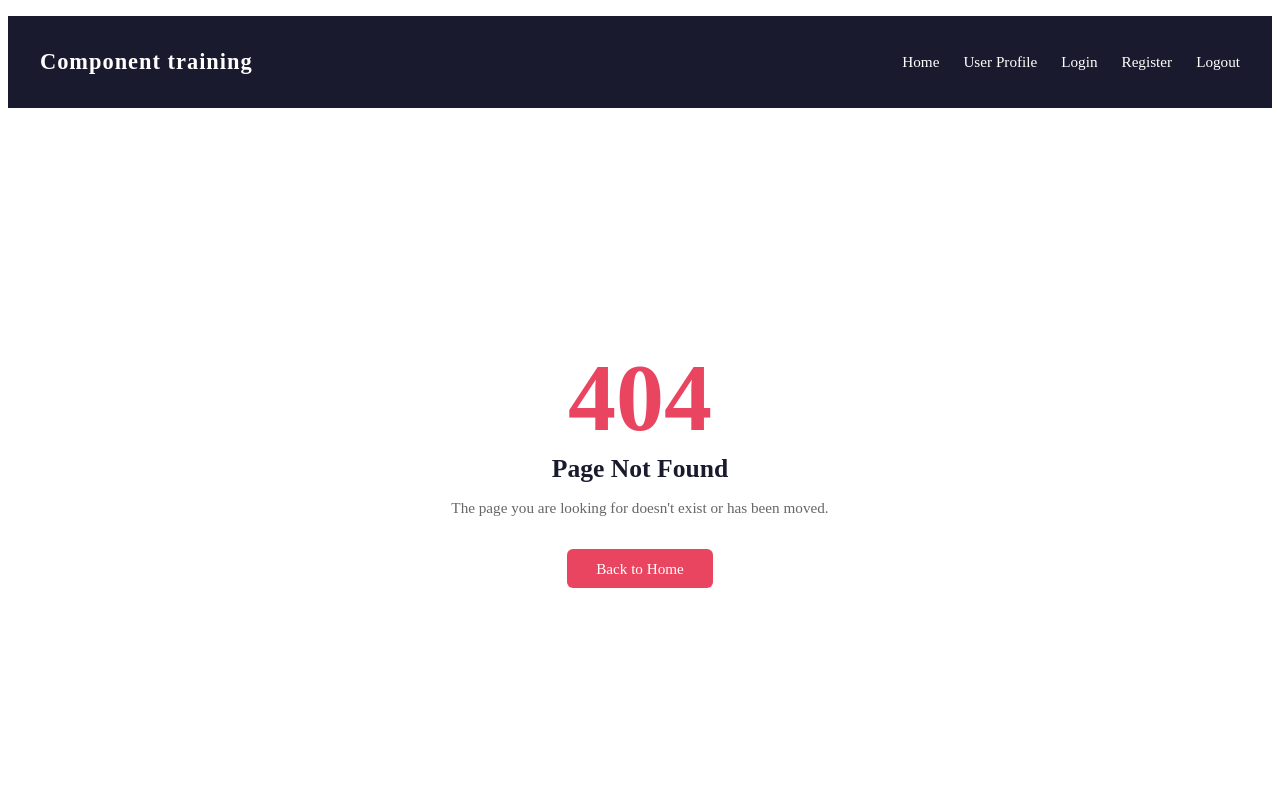
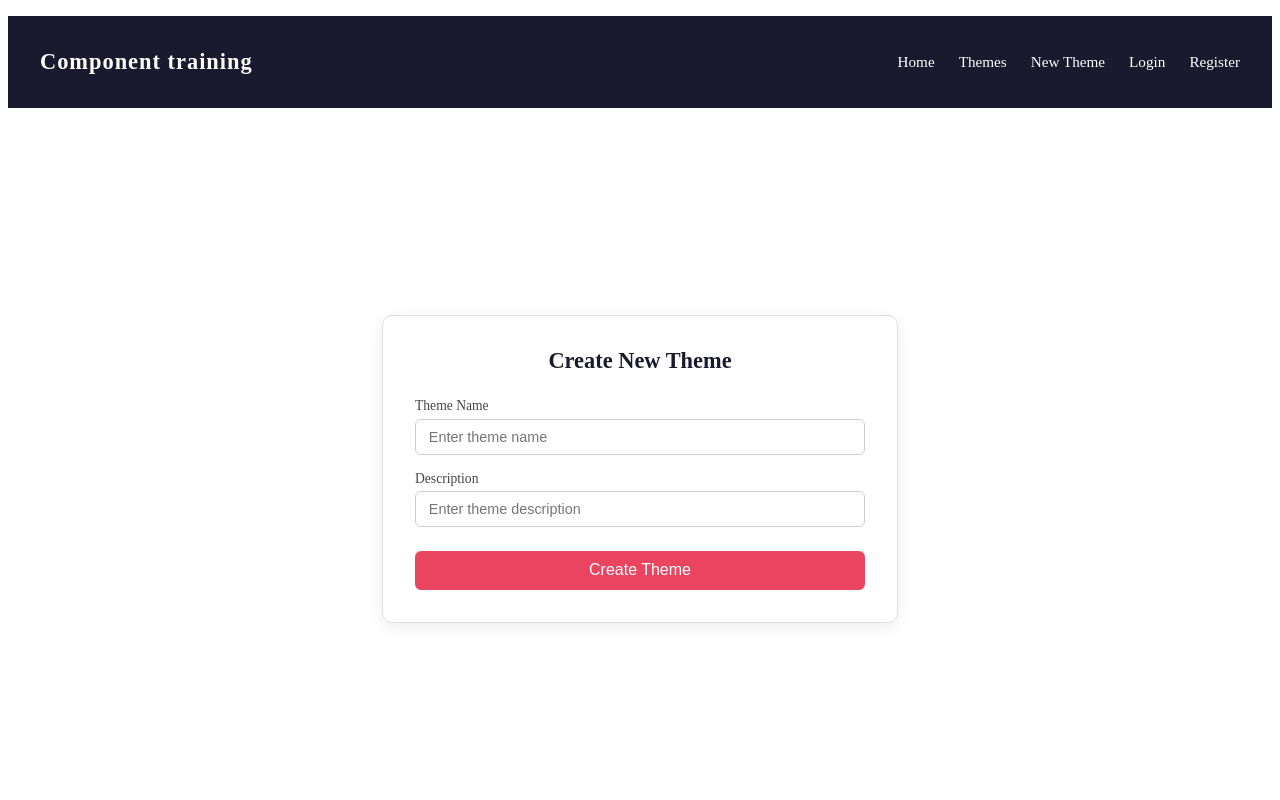
Before and after one commit to SvetlinGG/Angular-Components-exercise, an Angular app in the folder components-training/: page /add-theme in a window 1280 px wide. Before the commit this address had no page. Shown: the top 800 px of the page. Built offline with nearby package versions, Linux system fonts and the light colour scheme.

Commit message:
routing to add-theme

```diff
--- a/components-training/src/app/app.component.ts
+++ b/components-training/src/app/app.component.ts
@@ -2,11 +2,12 @@ import { Component } from '@angular/core';
 import { RouterOutlet } from '@angular/router';
 import { HeaderComponent } from './core/header/header.component';
 import { FooterComponent } from './core/footer/footer.component';
+import { MainComponent } from './main/main.component';
 
 @Component({
   selector: 'app-root',
   standalone: true,
-  imports: [RouterOutlet, HeaderComponent, FooterComponent],
+  imports: [RouterOutlet, HeaderComponent, FooterComponent, MainComponent],
   templateUrl: './app.component.html',
   styleUrl: './app.component.css'
 })
--- a/components-training/src/app/core/header/header.component.html
+++ b/components-training/src/app/core/header/header.component.html
@@ -2,9 +2,19 @@
   <div class="logo">Component training</div>
   <nav class="nav">
     <a routerLink="/home">Home</a>
-    <a routerLink="/profile">User Profile</a>
-    <a routerLink="/login">Login</a>
+    <a routerLink="/themes">Themes</a>
+    <a routerLink="/add-theme">New Theme</a>
+    @if (isLogged) {
+      <a routerLink="/profile">{{firstName}} Profile</a>
+      <a (click)="logout()">Logout</a>
+    }@else {
+      <a routerLink="/login">Login</a>
     <a routerLink="/register">Register</a>
-    <a routerLink="/home">Logout</a>
+    }
+
+
+
+
+
   </nav>
 </header>
--- a/components-training/src/app/core/header/header.component.ts
+++ b/components-training/src/app/core/header/header.component.ts
@@ -1,5 +1,6 @@
 import { Component } from '@angular/core';
-import { RouterLink } from '@angular/router';
+import { Router, RouterLink } from '@angular/router';
+import { UserService } from '../../user/user.service';
 
 @Component({
   selector: 'app-header',
@@ -10,4 +11,19 @@ import { RouterLink } from '@angular/router';
 })
 export class HeaderComponent {
 
+  get isLogged(): boolean{
+    return this.userService.isLogged
+  }
+
+  get firstName(): string{
+    return this.userService.user?.firstName || '';
+  }
+
+  constructor(private userService: UserService, private router: Router){}
+
+  logout(){
+    this.userService.logout();
+    this.router.navigate(['/home'])
+  }
+
 }
--- a/components-training/src/app/theme/add-theme/add-theme.component.html
+++ b/components-training/src/app/theme/add-theme/add-theme.component.html
@@ -4,14 +4,14 @@
 
     <div class="form-group">
       <label for="themeName">Theme Name</label>
-      <input id="themeName" type="text" placeholder="Enter theme name" />
+      <input id="themeName" type="text" placeholder="Enter theme name" #inputThemeName/>
     </div>
 
     <div class="form-group">
       <label for="description">Description</label>
-      <textarea id="description" rows="4" placeholder="Enter theme description"></textarea>
+      <input id="description" rows="4" placeholder="Enter theme description" #inputPostText/>
     </div>
 
-    <button type="submit" class="btn-add">Create Theme</button>
+    <button (click)="addTheme($event, inputThemeName.value, inputPostText.value)" type="submit" class="btn-add">Create Theme</button>
   </form>
 </div>
--- a/components-training/src/app/theme/add-theme/add-theme.component.ts
+++ b/components-training/src/app/theme/add-theme/add-theme.component.ts
@@ -1,13 +1,26 @@
 import { Component } from '@angular/core';
+import { ApiService } from '../../api.service';
 import { RouterLink } from '@angular/router';
+
 
 @Component({
   selector: 'app-add-theme',
   standalone: true,
-  imports: [RouterLink],
+  imports: [],
   templateUrl: './add-theme.component.html',
   styleUrl: './add-theme.component.css'
 })
 export class AddThemeComponent {
 
+  constructor(private apiService: ApiService){}
+
+  addTheme(event: Event, themeName: string, postText: string){
+    event.preventDefault();
+
+    this.apiService.createTheme(themeName, postText).subscribe(data => {
+      console.log(data);
+
+    })
+  }
+
 }
--- a/components-training/src/app/theme/current-theme/current-theme.component.html
+++ b/components-training/src/app/theme/current-theme/current-theme.component.html
@@ -4,7 +4,7 @@
     <h2 class="theme-title">{{theme.themeName}}</h2>
     <div class="theme-meta">
       <span>📅 {{theme.created_at}}</span>
-      <span>👥 {{theme.subscribers}}</span>
+      <span>👥 {{theme.subscribers.length}}</span>
       <span>📝 {{theme.posts}}</span>
     </div>
     <button class="btn-subscribe">Subscribe</button>
@@ -13,14 +13,14 @@
   <div class="posts-section">
     <h3>Posts in this Theme</h3>
 
-    <div class="post-card">
+    <!-- <div class="post-card">
       <div class="post-header">
         <span class="post-author"></span>
         <span class="post-date">Jan 15, 2025</span>
       </div>
       <p class="post-text">Understanding closures in JavaScript is key to writing clean and efficient code.</p>
       <span class="post-likes">❤️ 24</span>
-    </div>
+    </div> -->
 
     @for (post of theme.posts; track $index) {
       <div class="post-card">
```
Also changed, not shown: components-training/src/app/app.routes.ts (+9 -0 lines).
